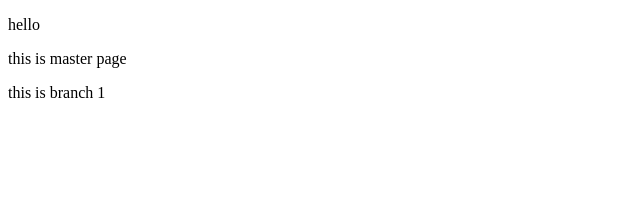
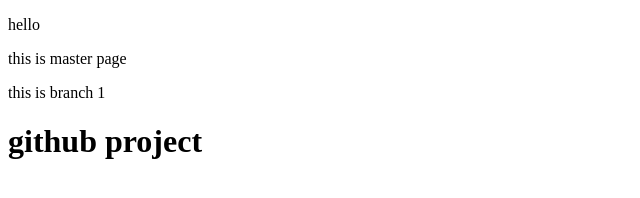
Before and after one commit to charlz-dev/project1, a plain HTML site: page index.html in a window 1280 px wide. Shown: the whole page, without its empty margins (0-640 px from the left). Drawn offline with Linux system fonts and the light colour scheme.

Commit message:
updated index.html

```diff
--- a/index.html
+++ b/index.html
@@ -12,6 +12,8 @@
 	<p>this is master page</p>
 	<p>this is branch 1</p>
 
+	<h1>github project</h1>
+
 
 </body>
 </html>
```
